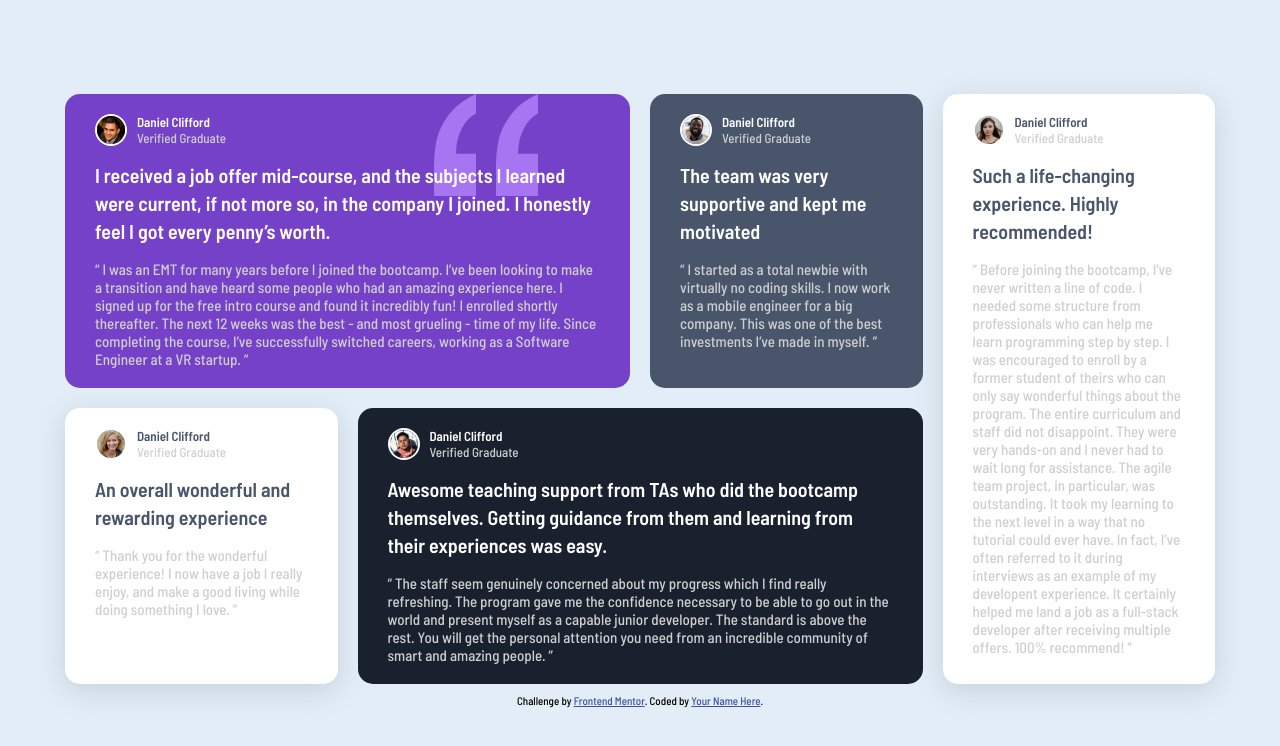
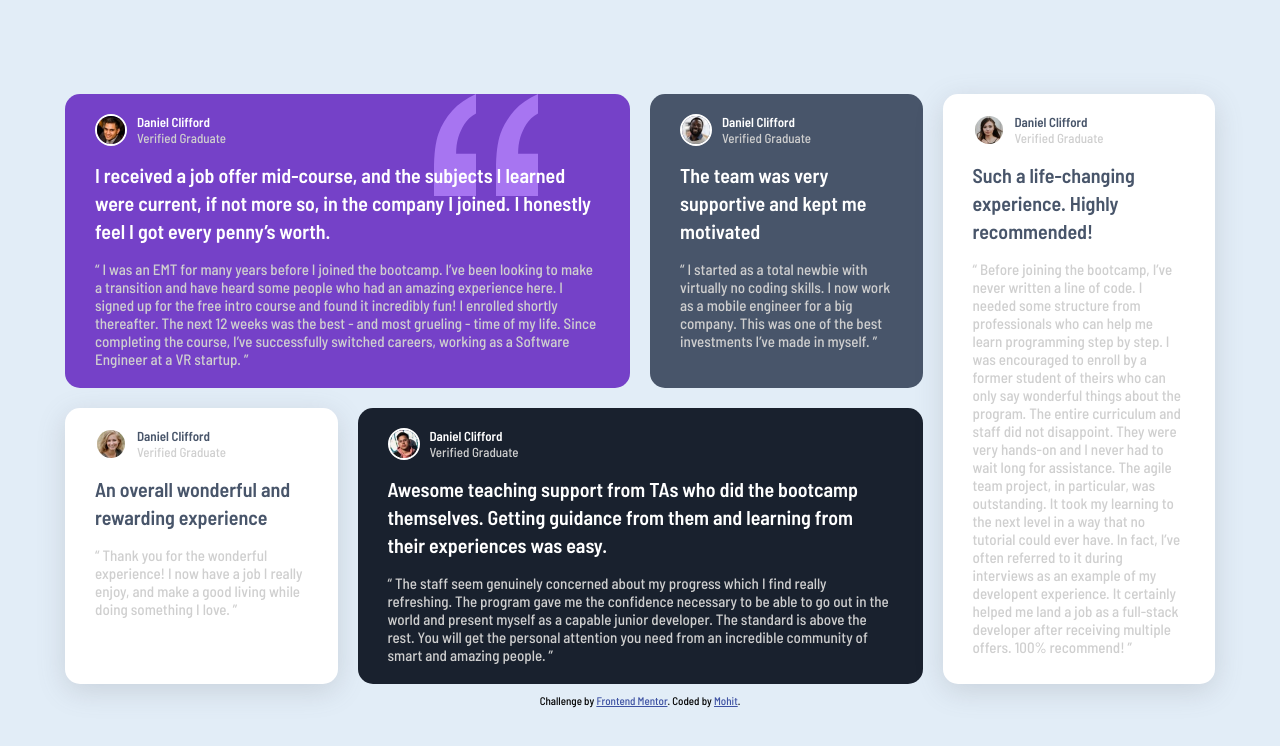
Before and after one commit to mister-mohit/testimonial-card-section, a plain HTML site: page index.html in a window 1280 px wide. Drawn offline with Linux system fonts and the light colour scheme; files whose address does not match are found by name.

Commit message:
Update index.html

```diff
--- a/index.html
+++ b/index.html
@@ -118,7 +118,7 @@
   </main>
   <div class="attribution">
     Challenge by <a href="https://www.frontendmentor.io?ref=challenge" target="_blank">Frontend Mentor</a>.
-    Coded by <a href="#">Your Name Here</a>.
+    Coded by <a href="https://github.com/mister-mohit">Mohit</a>.
   </div>
 
 </body>
```
